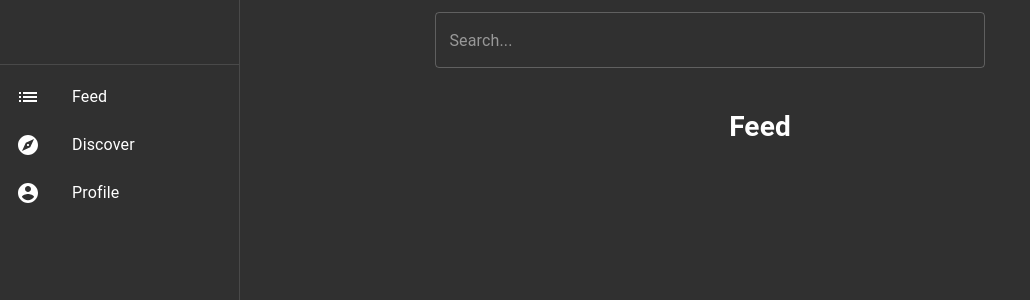
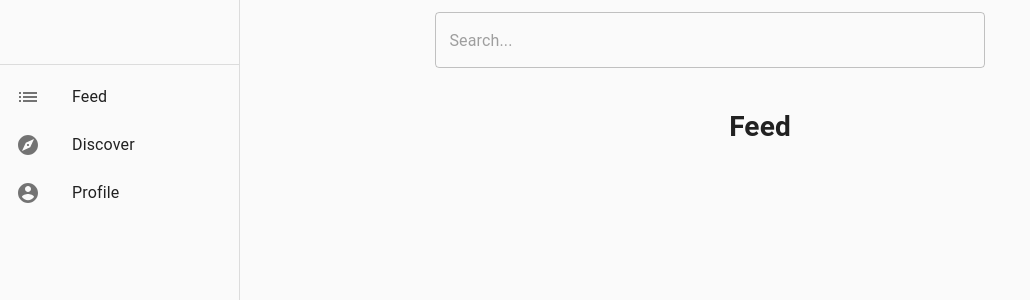
Before and after one commit to meh430/rankten, a React (Create React App) app: page /#/main in a window 1280 px wide. Shown: the top 300 px of the page, without its empty margins (0-1030 px from the left). Built offline with nearby package versions, Linux system fonts and the light colour scheme.

Commit message:
Switchs route on drawer item click

```diff
--- a/src/App.js
+++ b/src/App.js
@@ -55,7 +55,7 @@ const App = () => {
         <div className="App">
             <ThemeContext.Provider value={themeValue}>
                 <UserContext.Provider value={userValue}>
-                    <ThemeProvider theme={theme !== "light" ?  lightTheme : darkTheme}>
+                    <ThemeProvider theme={theme === "light" ?  lightTheme : darkTheme}>
                         <Switch>
                             <Route path="/" component={Splash} exact />
                             <Route path="/auth" component={LoginSignUp} />
--- a/src/routes/MainRoute.js
+++ b/src/routes/MainRoute.js
@@ -1,10 +1,10 @@
 import React, { useContext } from "react";
-import { Switch, Route, Redirect } from "react-router-dom";
+import { Switch, Route, Link } from "react-router-dom";
 import { UserContext } from "../Contexts";
-import ExploreIcon from '@material-ui/icons/Explore';
-import AccountCircleIcon from '@material-ui/icons/AccountCircle';
-import ListIcon from '@material-ui/icons/List';
-import MenuIcon from '@material-ui/icons/Menu';
+import ExploreIcon from "@material-ui/icons/Explore";
+import AccountCircleIcon from "@material-ui/icons/AccountCircle";
+import ListIcon from "@material-ui/icons/List";
+import MenuIcon from "@material-ui/icons/Menu";
 import {
     TextField,
     Drawer,
@@ -67,26 +67,34 @@ export const MainRoute = (props) => {
     const container = window !== undefined ? () => window().document.body : undefined;
     const [mobileOpen, setMobileOpen] = React.useState(false);
     const classes = useStyles();
-
+    const linkStyle = {
+        textDecoration: "none",
+        color: currentTheme.palette.text.primary,
+    };
     const handleDrawerToggle = () => setMobileOpen(!mobileOpen);
     const drawer = (
         <div>
             <div className={classes.toolbar} />
             <Divider />
             <List>
+                <Link to="/main" style={linkStyle}>
                     <ListItem button key="feed">
                         <ListItemIcon>{<ListIcon />}</ListItemIcon>
                         <ListItemText primary={"Feed"} />
                     </ListItem>
+                </Link>
+                <Link to="/main/discover" style={linkStyle}>
                     <ListItem button key="discover">
                         <ListItemIcon>{<ExploreIcon />}</ListItemIcon>
                         <ListItemText primary={"Discover"} />
                     </ListItem>
+                </Link>
+                <Link to="/main/profile" style={linkStyle}>
                     <ListItem button key="profile">
                         <ListItemIcon>{<AccountCircleIcon />}</ListItemIcon>
                         <ListItemText primary={"Profile"} />
                     </ListItem>
-
+                </Link>
             </List>
         </div>
     );
@@ -108,8 +116,12 @@ export const MainRoute = (props) => {
                     >
                         <MenuIcon />
                     </IconButton>
-                    <div style={{display: "flex", flexDirection: "row", justifyContent:"center", width: "90%"}}>
-                        <TextField style={{ width: "550px", maxWidth: "90%", margin:"12px" }} variant="outlined" placeholder="Search..." />
+                    <div style={{ display: "flex", flexDirection: "row", justifyContent: "center", width: "90%" }}>
+                        <TextField
+                            style={{ width: "550px", maxWidth: "90%", margin: "12px" }}
+                            variant="outlined"
+                            placeholder="Search..."
+                        />
                     </div>
                 </Toolbar>
             </AppBar>
```
Lines whose indentation alone changed are shown as unchanged.
